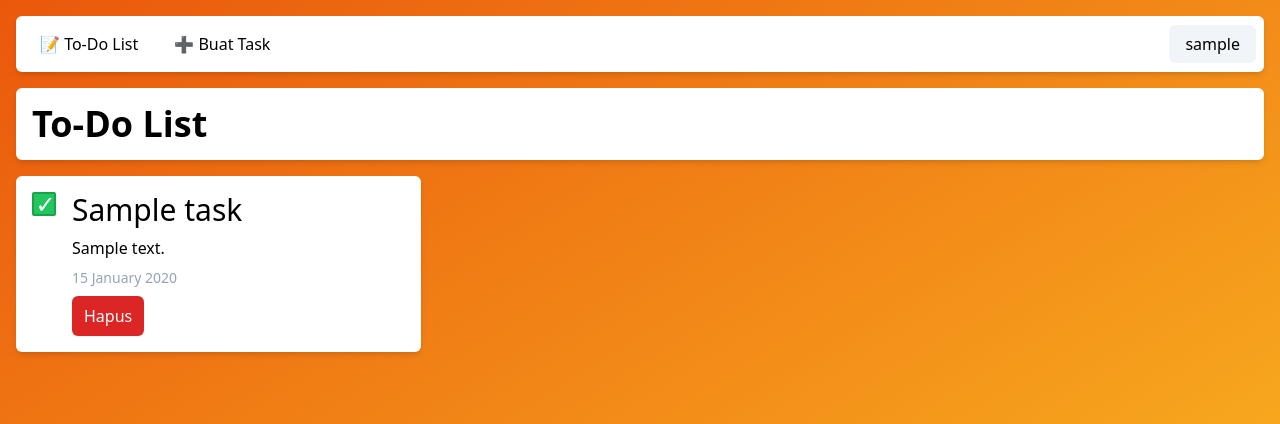
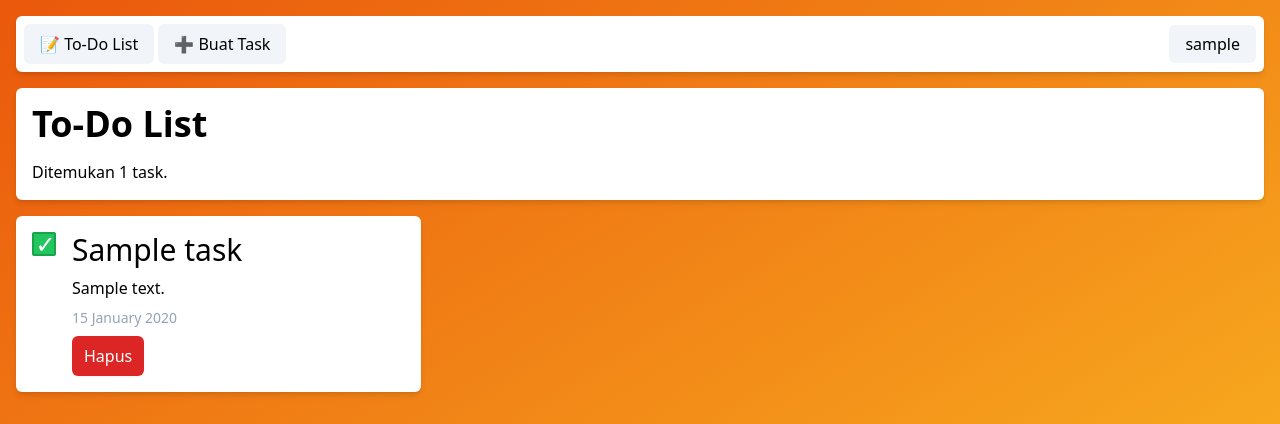
Before and after one commit to HansTM/pbp-tugas, a Django app: page /todolist/ in a window 1280 px wide. Shown: the top 424 px of the page. Run offline with Django 4.2, Linux system fonts and the light colour scheme; a user stored in the database is signed in; tables that the repository leaves empty hold one stand-in row (values such as "Sample post"); some libraries are stand-ins or nearby versions.

Commit message:
Tugas 5: MVP selesai, perbaikan kecil

```diff
--- a/todolist/templates/navbar.html
+++ b/todolist/templates/navbar.html
@@ -1,7 +1,7 @@
 <header class="bg-white p-2 rounded-md shadow-md mb-4 hover:shadow-xl transition">
 	<nav class="flex gap-1">
-		<a href="{% url 'todolist:todolist' %}" class="py-2 px-4 rounded-md hover:bg-slate-300 transition">📝 To-Do List</a>
-		<a href="{% url 'todolist:create_task' %}" class="py-2 px-4 rounded-md hover:bg-slate-300 transition">➕ Buat Task</a>
+		<a href="{% url 'todolist:todolist' %}" class="py-2 px-4 rounded-md bg-slate-100 hover:bg-slate-300 transition">📝 To-Do List</a>
+		<a href="{% url 'todolist:create_task' %}" class="py-2 px-4 rounded-md bg-slate-100 hover:bg-slate-300 transition">➕ Buat Task</a>
 		<span class="py-2 group relative ml-auto">
 			<span class="py-2 px-4 rounded-md bg-slate-100 hover:bg-slate-300 transition cursor-pointer">{{ request.user }}</span>
 			<div class="absolute pt-3 hidden group-hover:block right-0 transition">
--- a/todolist/templates/todolist.html
+++ b/todolist/templates/todolist.html
@@ -14,8 +14,9 @@
 
 	<div class="bg-white p-4 rounded-md mb-4 shadow-md hover:shadow-xl transition">
 		<h1 class="text-4xl font-semibold">To-Do List</h1>
+		<p class="mt-4">Ditemukan {{ data|length }} task.</p>
 		{% if messages %}
-		<div class="mt-4 bg-sky-200 py-2 px-3 rounded-md border-sky-300 border-2">
+		<div class="bg-sky-200 py-2 px-3 mt-4 rounded-md border-sky-300 border-2">
 			<ul>
 				{% for message in messages %}
 				<li>{{ message }}</li>
@@ -25,6 +26,7 @@
 		{% endif %}
 	</div>
 
+	{% if data %}
 	<div class="grid sm:grid-cols-1 md:grid-cols-2 lg:grid-cols-3 2xl:grid-cols-4 gap-4">
 		{% for item in data %}
 		<div class="bg-white p-4 rounded-md flex shadow-md hover:shadow-xl transition">
@@ -55,6 +57,14 @@
 		</div>
 		{% endfor %}
 	</div>
+	{% else %}
+	<div class="bg-white p-4 rounded-md shadow-md hover:shadow-xl transition">
+		<p>Tidak ada task di sini. Ingin membuat task?</p>
+		<div class="flex mt-3">
+			<a href="{% url 'todolist:create_task' %}" class="py-2 px-3 bg-blue-500 text-white hover:bg-blue-600 focus:ring focus:ring-blue-200 rounded-md shadow-sm transition">➕ Buat Task</a>
+		</div>
+	</div>
+	{% endif %}
 
 </body>
 
```
